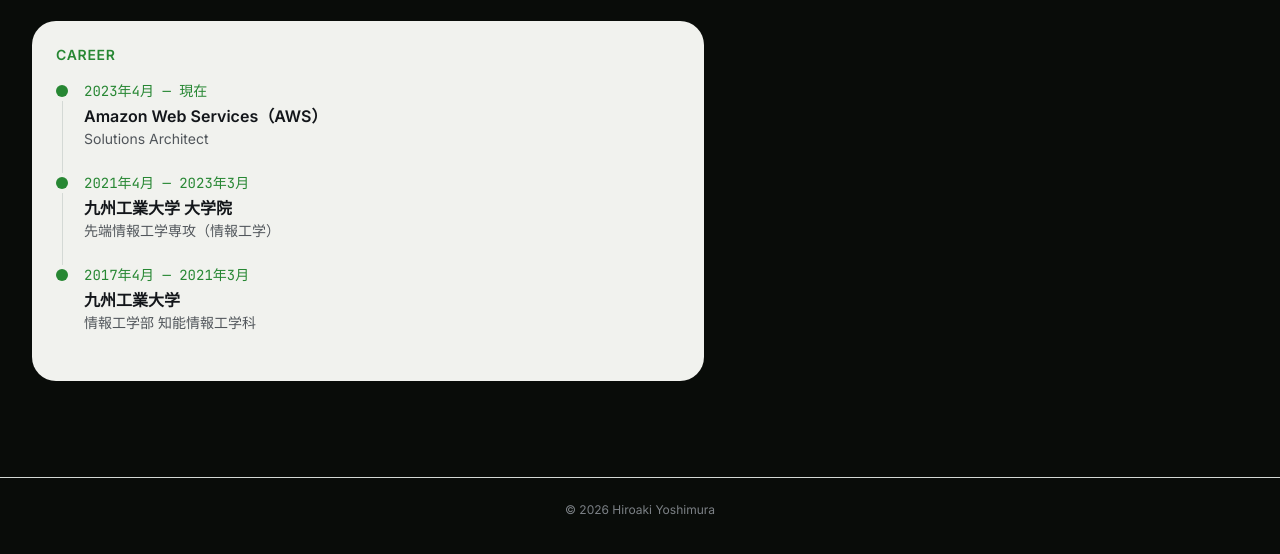
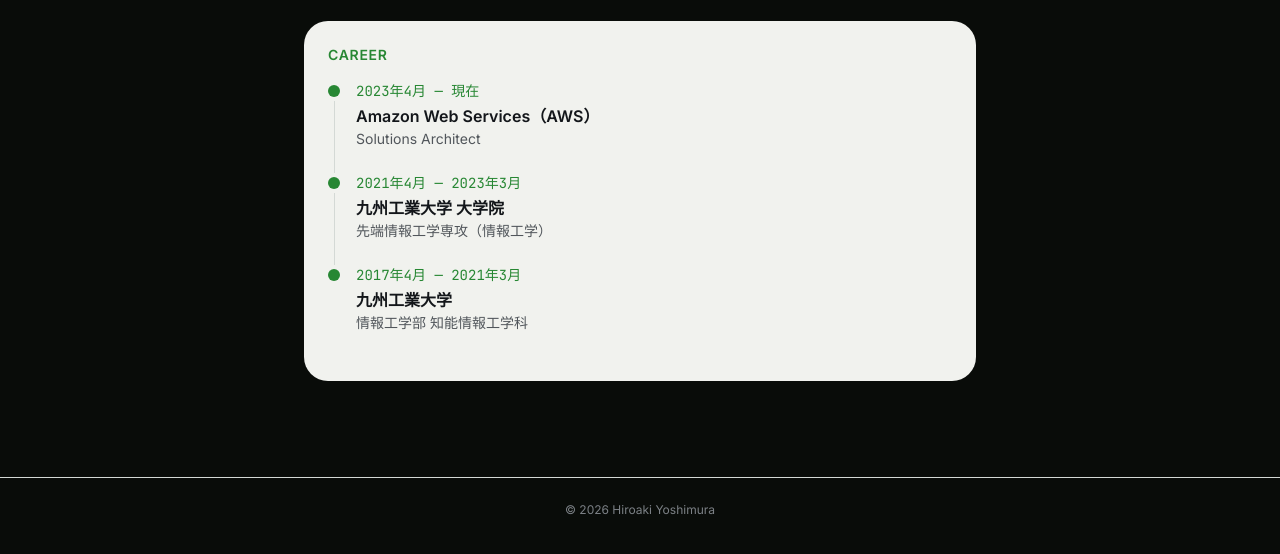
Before and after one commit to yosse95ai/yosse95ai.github.io, an Astro site: page /history in a window 1280 px wide. Shown: the part 124-678 px from the top of the page. Built offline with nearby package versions, Linux system fonts and the light colour scheme; Astro itself is replaced by a stand-in of ours.

Commit message:
fix: #2 historyページのCareerカードをセンタリング

```diff
--- a/src/pages/history.astro
+++ b/src/pages/history.astro
@@ -9,7 +9,7 @@
 >
   <div class="mx-auto max-w-7xl px-4 sm:px-6 lg:px-8 py-8">
     <h1 class="text-2xl font-bold mb-6" style="color: var(--color-text);">History</h1>
-    <div class="max-w-2xl">
+    <div class="max-w-2xl mx-auto">
       <CareerTimeline showAll={true} />
     </div>
   </div>
```
